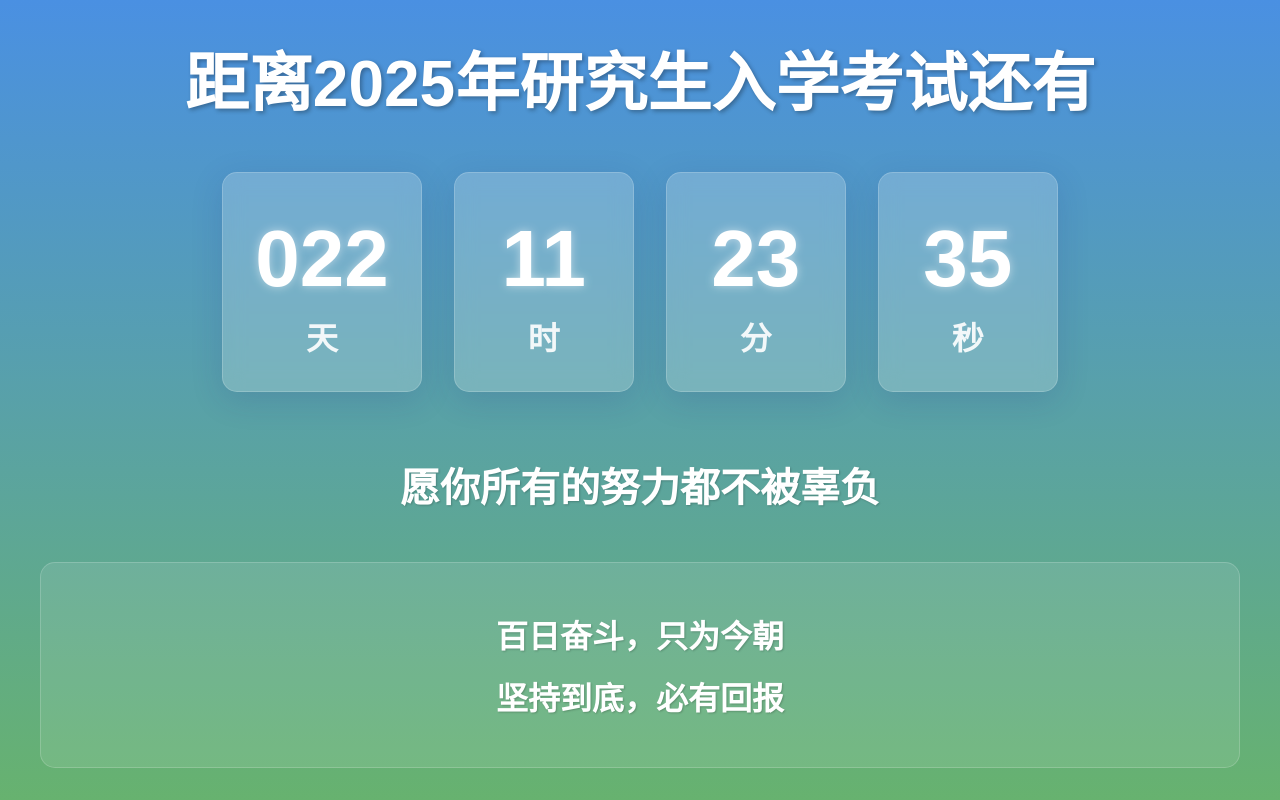
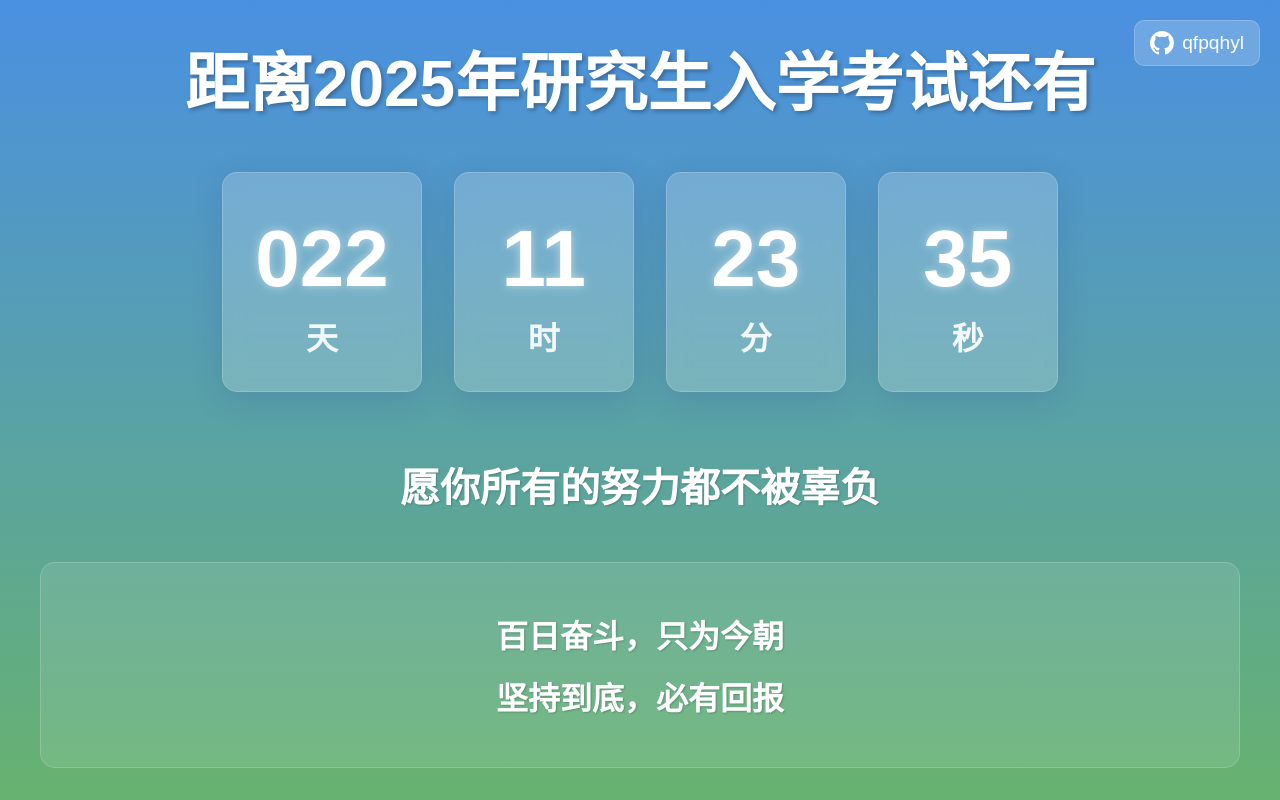
Before and after one commit to qfpqhyl/date2Graduate, a plain HTML site: page index.html in a window 1280 px wide. Drawn offline with Linux system fonts and the light colour scheme.

Commit message:
add githublink

```diff
--- a/CSS/style.css
+++ b/CSS/style.css
@@ -179,3 +179,45 @@
         font-size: 1.2rem;
     }
 }
+
+/* 添加 GitHub 链接样式 */
+.github-link {
+    position: fixed;
+    top: 20px;
+    right: 20px;
+    display: flex;
+    align-items: center;
+    gap: 8px;
+    text-decoration: none;
+    color: white;
+    font-size: 1.2rem;
+    padding: 10px 15px;
+    background: rgba(255, 255, 255, 0.2);
+    backdrop-filter: blur(10px);
+    border-radius: 10px;
+    border: 1px solid rgba(255, 255, 255, 0.18);
+    transition: all 0.3s ease;
+}
+
+.github-link:hover {
+    transform: translateY(-2px);
+    background: rgba(255, 255, 255, 0.3);
+}
+
+.github-icon {
+    width: 24px;
+    height: 24px;
+    fill: currentColor;
+}
+
+@media (max-width: 480px) {
+    .github-link {
+        font-size: 1rem;
+        padding: 8px 12px;
+    }
+
+    .github-icon {
+        width: 20px;
+        height: 20px;
+    }
+}
--- a/index.html
+++ b/index.html
@@ -9,6 +9,13 @@
 </head>
 
 <body>
+    <a href="https://github.com/qfpqhyl" target="_blank" rel="noopener noreferrer" class="github-link">
+        <svg class="github-icon" viewBox="0 0 24 24" xmlns="http://www.w3.org/2000/svg">
+            <path
+                d="M12 0C5.37 0 0 5.37 0 12c0 5.31 3.435 9.795 8.205 11.385.6.105.825-.255.825-.57 0-.285-.015-1.23-.015-2.235-3.015.555-3.795-.735-4.035-1.41-.135-.345-.72-1.41-1.23-1.695-.42-.225-1.02-.78-.015-.795.945-.015 1.62.87 1.845 1.23 1.08 1.815 2.805 1.305 3.495.99.105-.78.42-1.305.765-1.605-2.67-.3-5.46-1.335-5.46-5.925 0-1.305.465-2.385 1.23-3.225-.12-.3-.54-1.53.12-3.18 0 0 1.005-.315 3.3 1.23.96-.27 1.98-.405 3-.405s2.04.135 3 .405c2.295-1.56 3.3-1.23 3.3-1.23.66 1.65.24 2.88.12 3.18.765.84 1.23 1.905 1.23 3.225 0 4.605-2.805 5.625-5.475 5.925.435.375.81 1.095.81 2.22 0 1.605-.015 2.895-.015 3.3 0 .315.225.69.825.57A12.02 12.02 0 0024 12c0-6.63-5.37-12-12-12z" />
+        </svg>
+        qfpqhyl
+    </a>
     <div class="container">
         <h1>距离2025年研究生入学考试还有</h1>
         <div class="countdown">
```
